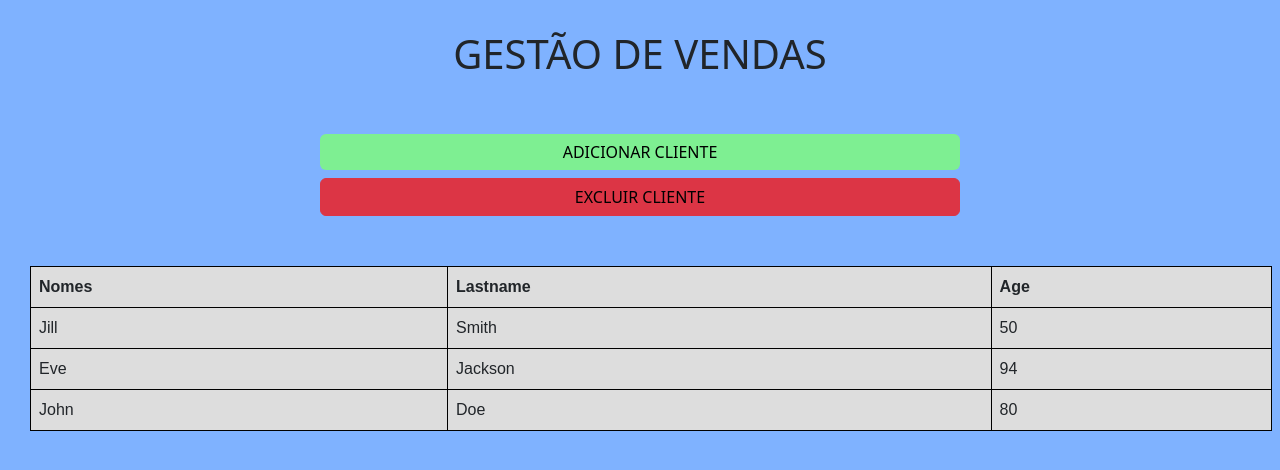
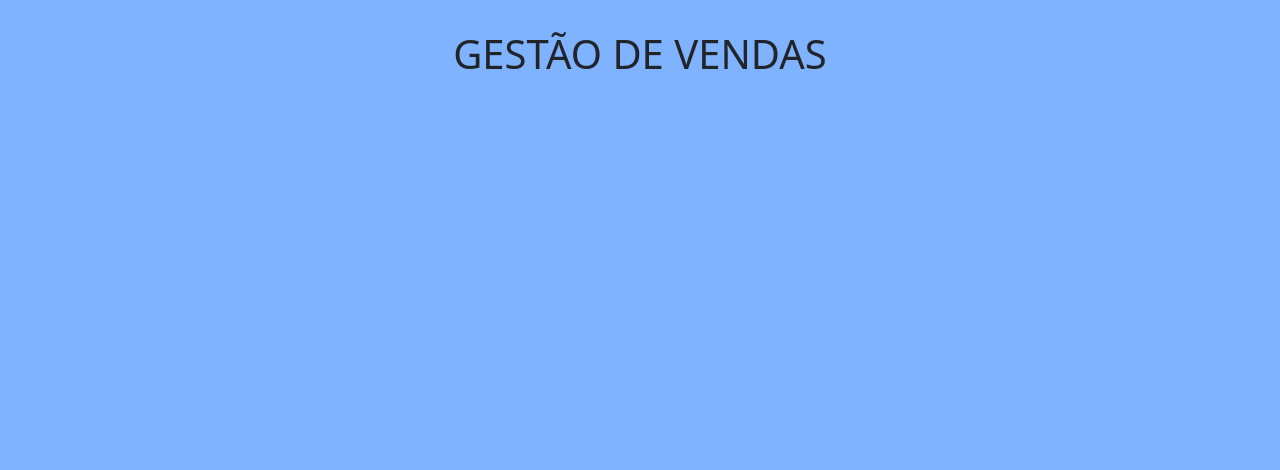
Before and after one commit to gabrielperes16/User_Management, a Flask app: page / in a window 1280 px wide. Shown: the top 470 px of the page. Run offline with Flask 3, Linux system fonts and the light colour scheme.

Commit message:
Add files via upload

```diff
--- /dev/null
+++ b/novo projeto/database/cliente.py
@@ -0,0 +1,7 @@
+CLIENTES=[
+    {'id':1,'nome':'gabriel','data':'26/07/2024','quantidade':2},
+    {'id':1,'nome':'gabriel','data':'26/07/2024','quantidade':2},
+    {'id':1,'nome':'gabriel','data':'26/07/2024','quantidade':2},
+    {'id':1,'nome':'gabriel','data':'26/07/2024','quantidade':2},
+    {'id':1,'nome':'gabriel','data':'26/07/2024','quantidade':2},
+    {'id':1,'nome':'gabriel','data':'26/07/2024','quantidade':2}]
--- a/novo projeto/main.py
+++ b/novo projeto/main.py
@@ -1,8 +1,11 @@
 from flask import Flask
-from routes.home import home_route,tabela_route # assuming this code is in a file named home_blueprint.py
+from routes.home import home_route # assuming this code is in a file named home_blueprint.py
+from routes.cliente  import cliente_route
+app = Flask(__name__)
 
-app = Flask(__name__)
+
 app.register_blueprint(home_route)
-app.register_blueprint(tabela_route)
+app.register_blueprint(cliente_route,url_prefix='/clientes')
+
 if __name__ == '__main__':
     app.run(debug=True)
--- a/novo projeto/routes/home.py
+++ b/novo projeto/routes/home.py
@@ -5,9 +5,3 @@ home_route = Blueprint('home', __name__)
 @home_route.route('/')
 def home():
     return render_template('index.html')
-
-
-tabela_route= Blueprint('tabela',__name__)
-@tabela_route.route('/tabela/<name_users>')
-def tabela(name_users):
-    return render_template('calculos.html',name_users=name_users)
--- /dev/null
+++ b/novo projeto/static/css/app.css
@@ -0,0 +1,42 @@
+.btn-custom-green {
+    background-color: #7EEF92;
+    color: black;
+    border: none;
+  }
+  .btn-custom-green:hover {
+    background-color: #6edb80;
+    color: black;
+  }
+  .btn-custom-green:active {
+    background-color: #5eca6e;
+    color: black;
+  }
+  .btn-danger {
+    color: black;
+  }
+  body {
+    background-color: rgb(127, 178, 255);
+  }
+  table, th, td {
+    border: 1px solid black;
+    border-collapse: collapse;
+  }
+  table {
+    font-family: Arial, sans-serif;
+    width: 97%;
+    margin-left: 30px;
+    margin-right: 20px;
+    margin-top: 50px;
+    background-color: #dddddd;
+  }
+  td, th {
+    text-align: left;
+    padding: 8px;
+  }
+  tr:nth-child(even) {
+    background-color: #dddddd;
+  }
+  h1 {
+    text-align: center;
+    margin-top: 30px;
+  }
--- a/novo projeto/templates/index.html
+++ b/novo projeto/templates/index.html
@@ -7,90 +7,11 @@
   <title>{{ titulo }}</title>
   <link href="https://cdn.jsdelivr.net/npm/bootstrap@5.3.3/dist/css/bootstrap.min.css" rel="stylesheet"
     integrity="sha384-QWTKZyjpPEjISv5WaRU9OFeRpok6YctnYmDr5pNlyT2bRjXh0JMhjY6hW+ALEwIH" crossorigin="anonymous">
-  <style>
-    .btn-custom-green {
-      background-color: #7EEF92;
-      color: black;
-      border: none;
-    }
-    .btn-custom-green:hover {
-      background-color: #6edb80;
-      color: black;
-    }
-    .btn-custom-green:active {
-      background-color: #5eca6e;
-      color: black;
-    }
-    .btn-danger {
-      color: black;
-    }
-    body {
-      background-color: rgb(127, 178, 255);
-    }
-    table, th, td {
-      border: 1px solid black;
-      border-collapse: collapse;
-    }
-    table {
-      font-family: Arial, sans-serif;
-      width: 97%;
-      margin-left: 30px;
-      margin-right: 20px;
-      margin-top: 50px;
-      background-color: #dddddd;
-    }
-    td, th {
-      text-align: left;
-      padding: 8px;
-    }
-    tr:nth-child(even) {
-      background-color: #dddddd;
-    }
-    h1 {
-      text-align: center;
-      margin-top: 30px;
-    }
-  </style>
+    <link rel="stylesheet" href="{{ url_for('static', filename='css/app.css')  }}">
 </head>
 
 <body>
   <h1>GESTÃO DE VENDAS</h1>
-  {% for usuario in usuarios %}
-    {% if usuario.membro_ativo %}
-      <div class="text-success">{{ usuario.nome }}</div>
-    {% else %}
-      <div class="text-danger">{{ usuario.nome }}</div>
-    {% endif %}
-  {% endfor %}
-
-  <br><br />
-  <div class="d-grid gap-2 col-6 mx-auto">
-    <button class="btn btn-custom-green" type="button">ADICIONAR CLIENTE</button>
-    <button class="btn btn-danger" type="button">EXCLUIR CLIENTE</button>
   </div>
-  <table>
-    <tr>
-      <th>Nomes</th>
-      <th>Lastname</th>
-      <th>Age</th>
-    </tr>
-    <tr>
-      <td>Jill</td>
-      <td>Smith</td>
-      <td>50</td>
-    </tr>
-    <tr>
-      <td>Eve</td>
-      <td>Jackson</td>
-      <td>94</td>
-    </tr>
-    <tr>
-      <td>John</td>
-      <td>Doe</td>
-      <td>80</td>
-    </tr>
-  </table>
-
 </body>
-
 </html>
```
Also changed, not shown: novo projeto/routes/cliente.py (+51 -0 lines), novo projeto/templates/lista_cliente.html (added, +20 -0 lines), novo projeto/templates/detalhe_cliente.html (added), novo projeto/templates/form_edit_cliente.html (added).
